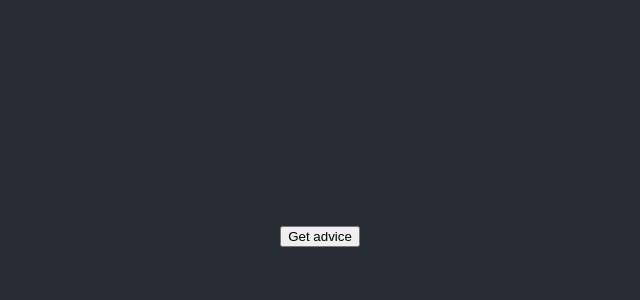
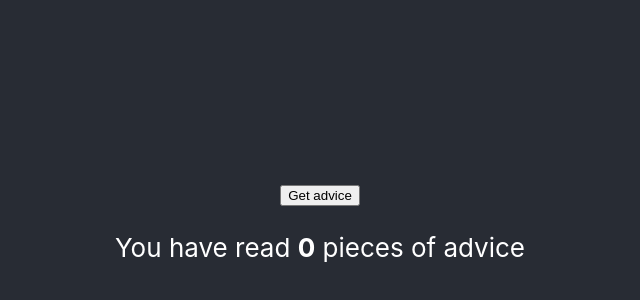
Before and after one commit to SaskiaVdZ/React-course_Project01_AdviceApp, a React (Create React App) app: page / in a window 1280 px wide. Shown: the part 198-498 px from the top of the page, without its empty margins (320-960 px from the left). Built offline with nearby package versions, Linux system fonts and the light colour scheme.

Commit message:
add counter

```diff
--- a/src/App.js
+++ b/src/App.js
@@ -6,11 +6,15 @@
 function App() {
 const [advice, setAdvice]= useState("");
 //whever we need anything to change in the interface we need state
+const [count,setCount]= useState(0);
+
 async function getAdvice() {
 const res = await fetch ('https://api.adviceslip.com/advice');
 const data = await res.json();
 //fetches data from an external source and stores it in a variable
 setAdvice(data.slip.advice);
+setCount (c => c + 1);
+//takes current count and adds 1 which will be the new count
 
 //async and await make promises easier to write
 //async makes a function return a Promise
@@ -22,6 +26,7 @@
       <header className="App-header">
         <h1>{advice}</h1>
         <button onClick={getAdvice}>Get advice</button>
+        <p>You have read <strong>{count}</strong> pieces of advice</p>
       </header>
     </div>
   );
```
